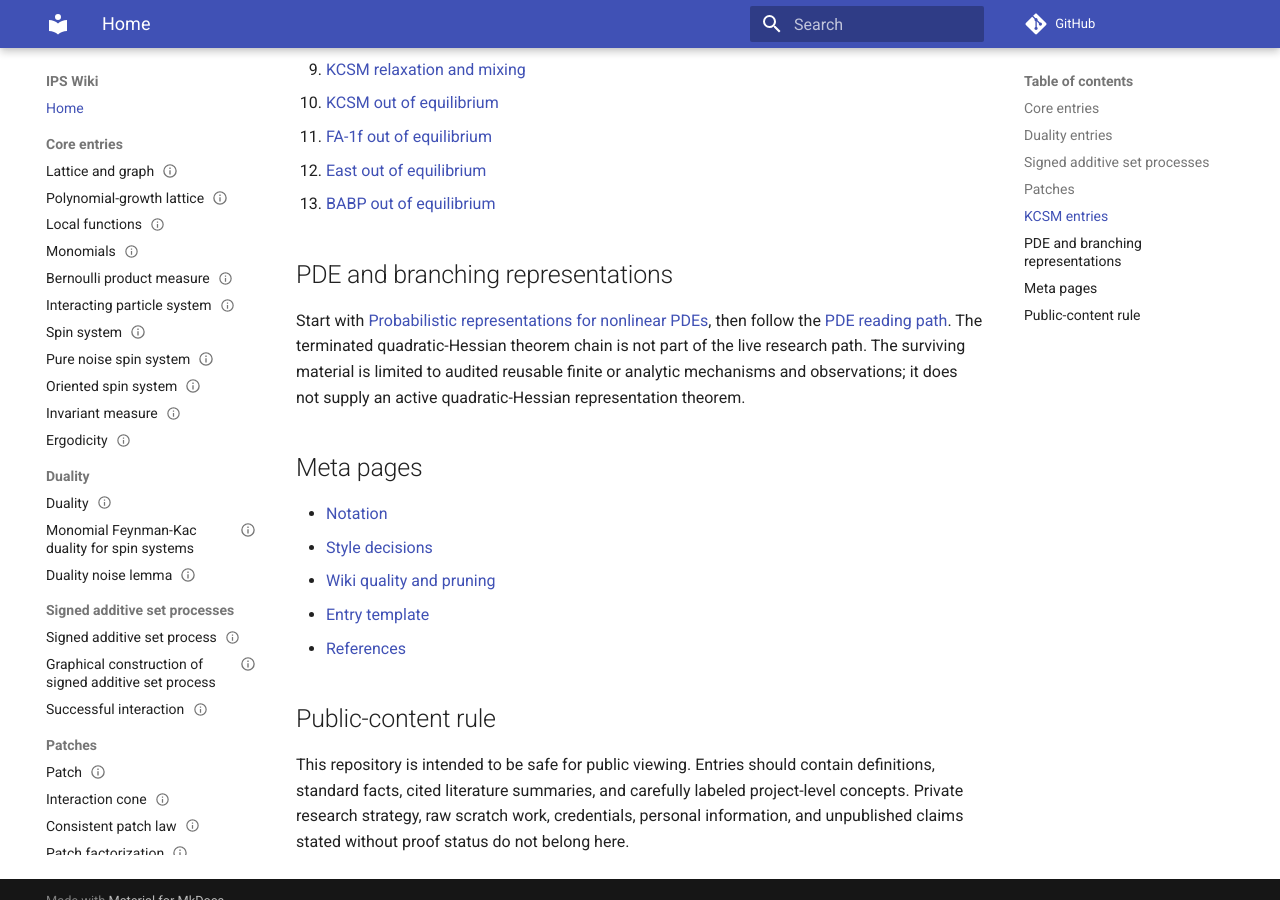
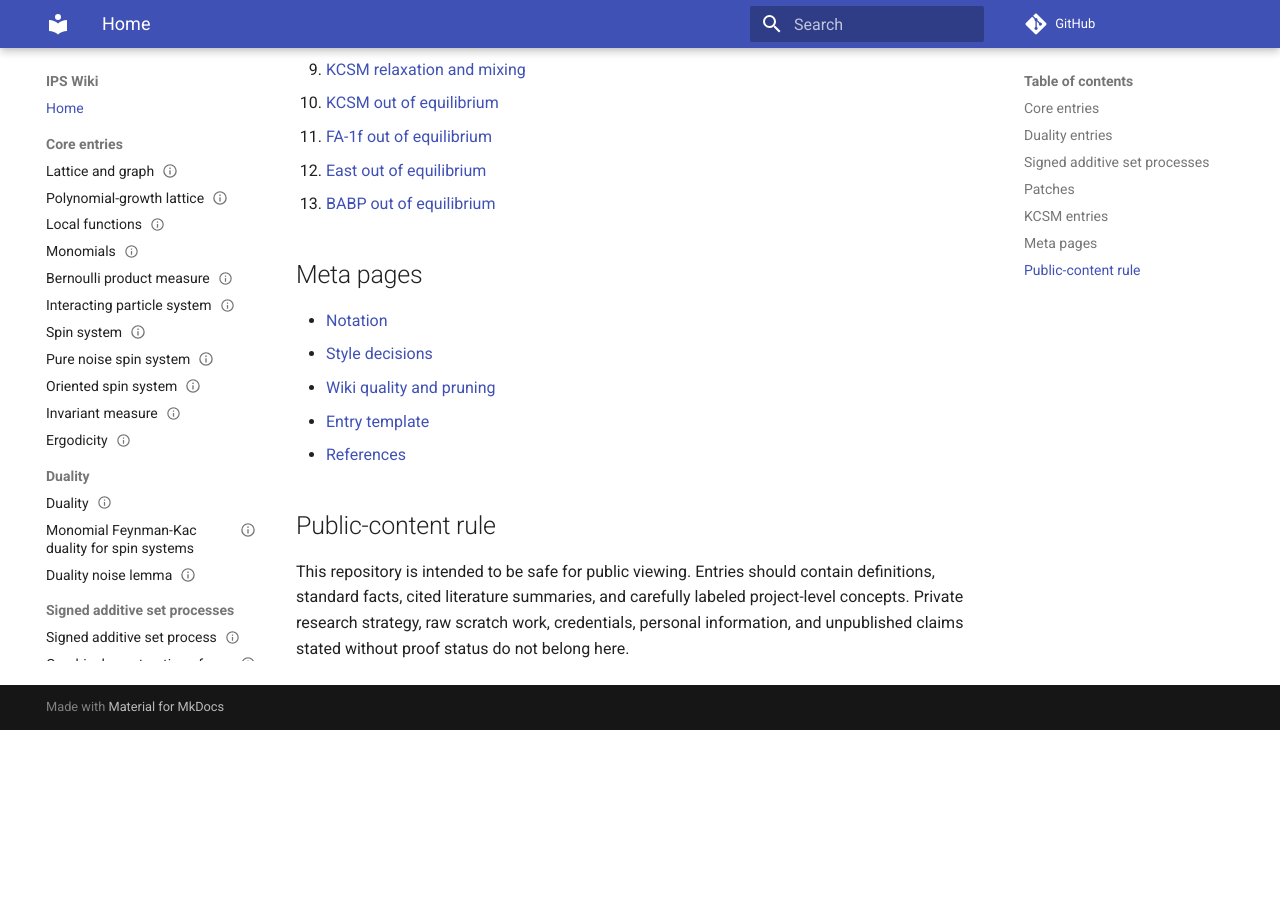
Before and after one commit to maciejgluchowski86-beep/ips-wiki, an MkDocs documentation site: the page built from docs/index.md, in a window 1280 px wide and 900 px high, scrolled down 2235 px. Built offline with MkDocs 1.6.1 and Material for MkDocs 9.7.7, drawn with Linux system fonts in a browser that asks for light colours; comment, search, counter and statistics services are not loaded; after the commit the page ends 2965 px from its top, so only the background shows below that; some of the changed text lies outside the part shown.

Commit message:
Remove PDE and branching material from wiki navigation and metadata

```diff
--- a/docs/index.md
+++ b/docs/index.md
@@ -1,6 +1,6 @@
 # IPS Wiki
 
-This is a public-facing mathematical wiki for interacting particle systems, spin systems, ergodicity, duality, branching representations for nonlinear PDEs, and related research.
+This is a public-facing mathematical wiki for interacting particle systems, spin systems, ergodicity, duality, and related research.
 
 Each article is a separate page with rendered TeX math and ordinary links to neighboring entries. The source files are Markdown under `docs/`.
 
@@ -70,9 +70,6 @@ The KCSM block uses the standard convention that `0` is the facilitating state.
 12. [East out of equilibrium](entries/east-out-of-equilibrium.md)
 13. [BABP out of equilibrium](entries/babp-out-of-equilibrium.md)
 
-## PDE and branching representations
-
-Start with [Probabilistic representations for nonlinear PDEs](pde-branching-representations.md), then follow the [PDE reading path](pde-reading-path.md). The terminated quadratic-Hessian theorem chain is not part of the live research path. The surviving material is limited to audited reusable finite or analytic mechanisms and observations; it does not supply an active quadratic-Hessian representation theorem.
 
 ## Meta pages
 
```
